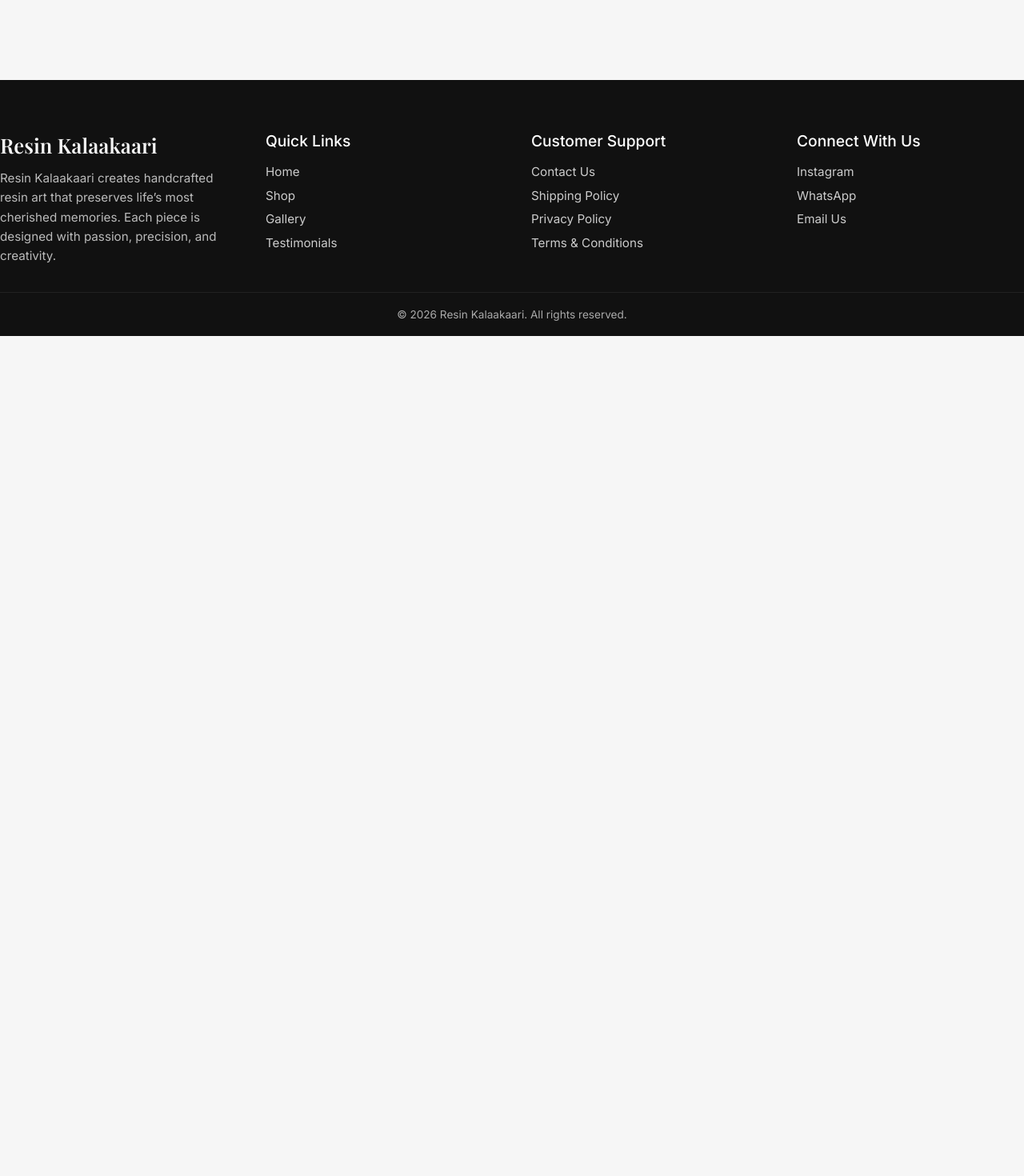
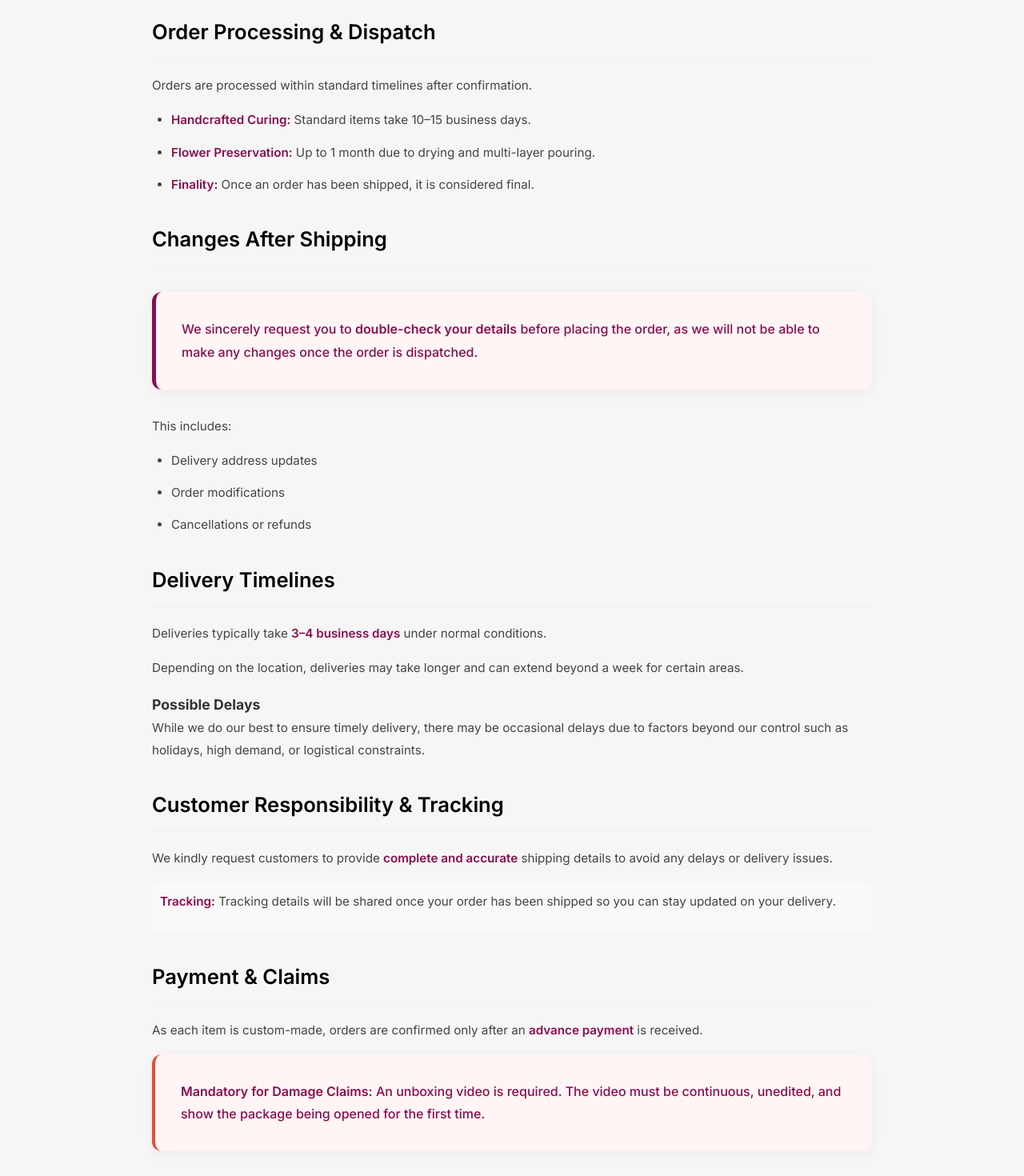
Before and after one commit to JatinSatare24/ResinKalaakaari, a Next.js app: page /shipping-policy in a window 1280 px wide. Shown: the part 380-1850 px from the top of the page at 80% size. Before the commit the page ends 800 px from the top, so only its background shows below. Built offline with nearby package versions, Linux system fonts and the light colour scheme; no server answers; a web font is replaced by a local one.

Commit message:
add shipping policy details page to the app

```diff
--- /dev/null
+++ b/src/components/ShippingPolicy/ShippingPolicy.tsx
@@ -0,0 +1,118 @@
+/**
+ * SHIPPING POLICY & GUIDELINES
+ * This component displays Sanika's specific order processing and shipping rules.
+ * Last Updated: April 21, 2026
+ */
+
+// --- IMPORTS ---
+import React from 'react';
+import styles from '@/components/Policies/Policies.module.css';
+
+// --- INTERFACES ---
+export interface ShippingPolicyProps {
+  // Interface established for future scalability (e.g., dynamic shipping rates)
+}
+
+// --- COMPONENT ---
+export default function ShippingPolicy(props: ShippingPolicyProps) {
+  // --- RENDER ---
+  return (
+    <main className={styles.container} aria-labelledby="shipping-policy-title">
+      {/* --- HEADER SECTION --- */}
+      <h1 id="shipping-policy-title" className={styles.title}>Order Process & Guidelines</h1>
+
+      <p className={styles.introText}>
+        We strive to provide a smooth and reliable delivery experience for all our customers.
+        Kindly review the following points before placing your order.
+      </p>
+
+      {/* --- 1. PROCESSING & DISPATCH --- */}
+      <section className={styles.section} aria-labelledby="processing-heading">
+        <h2 id="processing-heading">Order Processing & Dispatch</h2>
+        <p>Orders are processed within standard timelines after confirmation.</p>
+        <ul>
+          <li>
+            <strong className={styles.highlight}>Handcrafted Curing:</strong> Standard items take 10–15 business days.
+          </li>
+          <li>
+            <strong className={styles.highlight}>Flower Preservation:</strong> Up to 1 month due to drying and multi-layer pouring.
+          </li>
+          <li>
+            <strong className={styles.highlight}>Finality:</strong> Once an order has been shipped, it is considered final.
+          </li>
+        </ul>
+      </section>
+
+      {/* --- 2. CHANGES AFTER SHIPPING --- */}
+      <section className={styles.section} aria-labelledby="changes-heading">
+        <h2 id="changes-heading">Changes After Shipping</h2>
+        <div className={styles.alertBox} role="note">
+          <p>
+            We sincerely request you to <strong className={styles.highlight}>double-check your details</strong> before placing the order,
+            as we will not be able to make any changes once the order is dispatched.
+          </p>
+        </div>
+        <p>This includes:</p>
+        <ul>
+          <li>Delivery address updates</li>
+          <li>Order modifications</li>
+          <li>Cancellations or refunds</li>
+        </ul>
+      </section>
+
+      {/* --- 3. DELIVERY TIMELINES --- */}
+      <section className={styles.section} aria-labelledby="timelines-heading">
+        <h2 id="timelines-heading">Delivery Timelines</h2>
+        <p>Deliveries typically take <strong className={styles.highlight}>3–4 business days</strong> under normal conditions.</p>
+        <p>
+          Depending on the location, deliveries may take longer and can extend
+          beyond a week for certain areas.
+        </p>
+
+        {/* Possible Delays Subsection */}
+        <h3 style={{ marginTop: '15px', fontSize: '1.1rem' }}>Possible Delays</h3>
+        <p>
+          While we do our best to ensure timely delivery, there may be occasional delays due to
+          factors beyond our control such as holidays, high demand, or logistical constraints.
+        </p>
+      </section>
+
+      {/* --- 4. RESPONSIBILITY & TRACKING --- */}
+      <section className={styles.section} aria-labelledby="responsibility-heading">
+        <h2 id="responsibility-heading">Customer Responsibility & Tracking</h2>
+        <p>
+          We kindly request customers to provide <strong className={styles.highlight}>complete and accurate</strong> shipping details
+          to avoid any delays or delivery issues.
+        </p>
+        <div
+          className={styles.noteBox}
+          style={{ marginTop: '10px', padding: '10px', background: '#f9f9f9', borderRadius: '5px' }}
+        >
+          <p>
+            <strong className={styles.highlight}>Tracking:</strong> Tracking details will be shared once your order has been shipped
+            so you can stay updated on your delivery.
+          </p>
+        </div>
+      </section>
+
+      {/* --- 5. PAYMENT & DAMAGE POLICY (Retained Business Safeguards) --- */}
+      <section className={styles.section} aria-labelledby="claims-heading">
+        <h2 id="claims-heading">Payment & Claims</h2>
+        <p>
+          As each item is custom-made, orders are confirmed only after
+          an <span className={styles.highlight}>advance payment</span> is received.
+        </p>
+        <div
+          className={styles.alertBox}
+          style={{ borderLeft: '4px solid #e74c3c', marginTop: '15px' }}
+          role="alert"
+        >
+          <p>
+            <strong className={styles.highlight}>Mandatory for Damage Claims:</strong> An unboxing video is required.
+            The video must be continuous, unedited, and show the package being opened for the first time.
+          </p>
+        </div>
+      </section>
+    </main>
+  );
+}
```
